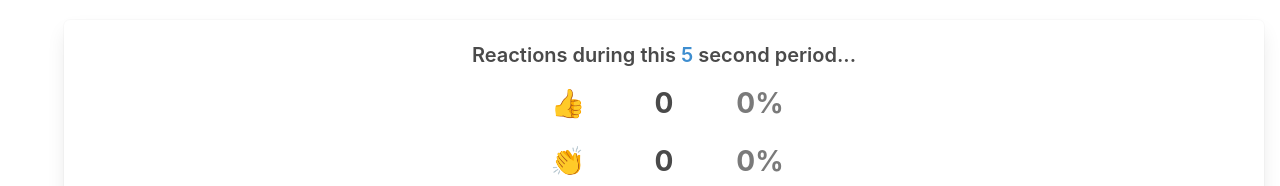
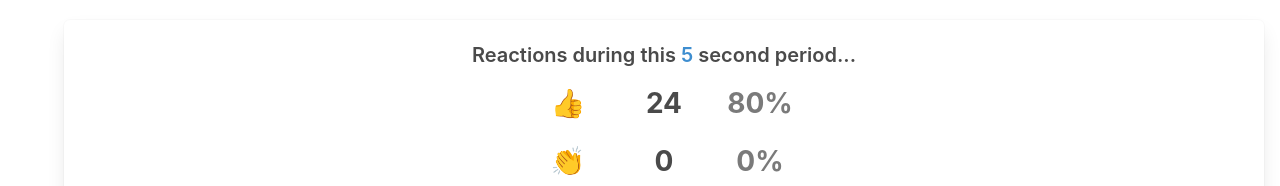
Before and after one commit to daniaalnahdi/is4300-project, a React (Create React App) app: page /reactions in a window 1280 px wide. Shown: the part 144-330 px from the top of the page. Built offline with nearby package versions, Linux system fonts and the light colour scheme.

Commit message:
add reactions simulation

```diff
--- a/src/views/RaisedHandsView.jsx
+++ b/src/views/RaisedHandsView.jsx
@@ -9,7 +9,6 @@ import studentsSortedAlpha from '../data/studentsSortedAlpha';
 import studentsSortedRandom from '../data/studentsSortedRandom';
 
 const RaisedHandsView = () => {
-  //todo: reowork the timer function to set in intervals
   const [studentsArray, setStudentsArray] = useState(students);
 
   const [showFirst, setShowFirst] = useState(false);
--- a/src/views/ReactionsView.jsx
+++ b/src/views/ReactionsView.jsx
@@ -6,14 +6,31 @@ const ReactionsView = () => {
 
   const [timeElapsed, setTimeElapsed] = useState(0);
   const [noReactions, setNoReactions] = useState(totalStudents);
+  const [thumbsUp, setThumbsUp] = useState(0);
+
+  let thumbsUpPercent = Math.round((thumbsUp / totalStudents) * 100);
 
   useEffect(() => {
-    let timer = setInterval(
-      () => setTimeElapsed((prevState) => prevState + 1),
-      1000
-    );
+    let timer = setInterval(() => {
+      setTimeElapsed((prevState) => prevState + 1);
+    }, 1000);
+
+    let reactionsLimit = 26;
+    let reactionsIncrement = 4;
+
+    let updateReactions = setInterval(() => {
+      // 5 instances
+      reactionsLimit = reactionsLimit - reactionsIncrement;
+
+      if (reactionsLimit > 0) {
+        setThumbsUp((prevState) => prevState + reactionsIncrement);
+        setNoReactions((prevState) => prevState - reactionsIncrement);
+      }
+    }, 500);
+
     return () => {
       clearInterval(timer);
+      clearInterval(updateReactions);
     };
   }, []);
 
@@ -35,8 +52,8 @@ const ReactionsView = () => {
           >
             <div className='columns mb-1'>
               <div className='column '>👍</div>
-              <div className='column'>0</div>
-              <div className='column has-text-grey'>0%</div>
+              <div className='column'>{thumbsUp}</div>
+              <div className='column has-text-grey'>{thumbsUpPercent}%</div>
             </div>
             <div className='columns mb-1'>
               <div className='column '>👏</div>
@@ -74,7 +91,9 @@ const ReactionsView = () => {
               <div className='column has-text-grey'>0%</div>
             </div>
           </div>
-          <span className='has-text-weight-medium mt-3 mr-6'>No reactions: {noReactions}</span>
+          <span className='has-text-weight-medium mt-3 mr-6'>
+            No reactions: {noReactions}
+          </span>
           <span>Total students: {totalStudents}</span>
         </div>
       </main>
```
